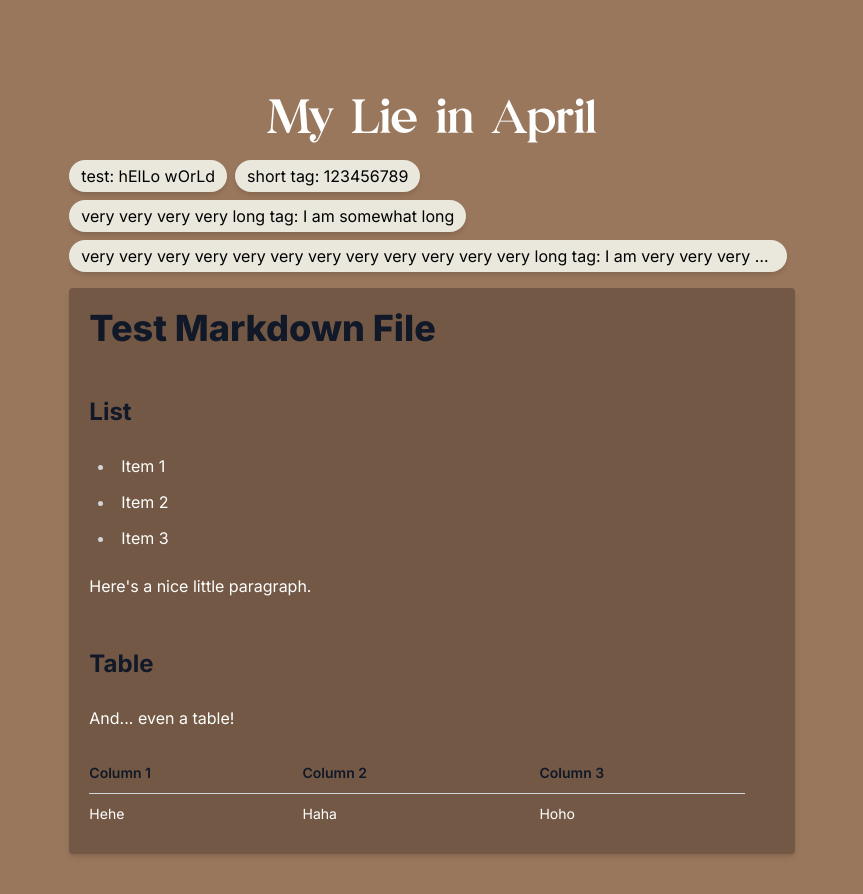
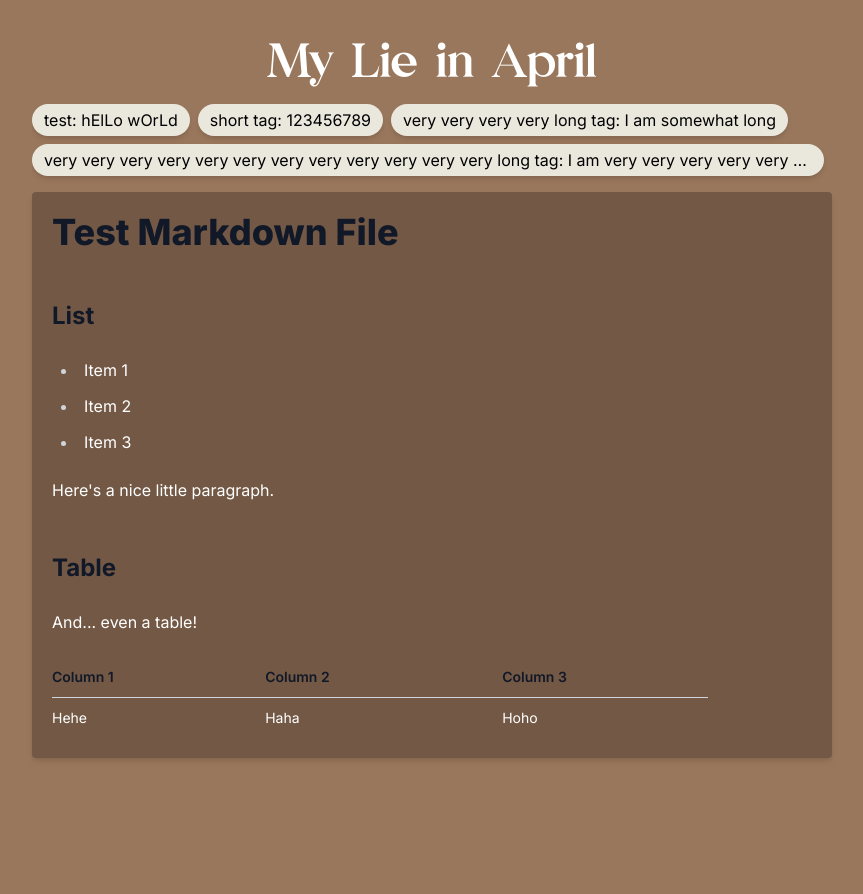
Before and after one commit to McNaBry/cataloguer, a Next.js app: page /entry in a window 1280 px wide. Shown: the top 894 px of the page, without its empty margins (208-1071 px from the left). After the commit the page ends 800 px from the top, so only its background shows below. Built offline with nearby package versions, Linux system fonts and the light colour scheme.

Commit message:
Adjust positioning styles

```diff
--- a/app/entry/page.tsx
+++ b/app/entry/page.tsx
@@ -36,7 +36,6 @@ function EntryTags({ tagData }: { tagData: Record<string, any> }) {
 
 function EntryCard() {
   const result = retrieveMarkdown()
-  console.log(result.data)
   return (
     <div className="w-full lg:w-2/3 min-h-full h-fit flex flex-col">
       <EntryTags tagData={result.data} />
@@ -47,7 +46,7 @@ function EntryCard() {
 
 export default function Entry() {
   return (
-    <main className="h-full flex flex-col items-center content-center">
+    <main className="p-10 flex flex-col items-center justify-center">
       <h1 className="font-emerl text-5xl mb-4">My Lie in April</h1>
       <EntryCard />
     </main>
--- a/app/layout.tsx
+++ b/app/layout.tsx
@@ -24,8 +24,8 @@ export default function RootLayout({
   children: React.ReactNode
 }) {
   return (
-    <html lang="en" className="min-h-full h-fit bg-sorrell-brown text-white">
-      <body className={`h-full p-5 md:p-24 ${emerland.variable} ${inter.variable} font-inter`}>{children}</body>
+    <html lang="en" className="h-full bg-sorrell-brown text-white m-0 p-0">
+      <body className={`h-full m-0 p-0 ${emerland.variable} ${inter.variable} font-inter`}>{children}</body>
     </html>
   )
 }
--- a/app/page.tsx
+++ b/app/page.tsx
@@ -103,7 +103,7 @@ function CategorySelector() {
 
 export default function Home() {
   return (
-    <main className="h-full flex flex-col items-center justify-center content-center">
+    <main className="relative h-full p-10 flex flex-col items-center justify-center">
       <h1 className="font-emerl text-5xl mb-2">cataloguer.</h1>
       <div className="w-100 flex flex-col">
         <CategorySelector />
--- a/app/view-entries/page.tsx
+++ b/app/view-entries/page.tsx
@@ -61,7 +61,7 @@ export default function EntryViewer() {
   }
 
     return (
-      <main className="h-full flex flex-col items-center content-center">
+      <main className="p-10 flex flex-col items-center justify-center">
         <h1 className="font-emerl text-5xl mb-2">{category}</h1>
         <Link href="/" className="w-fit h-fit">
           <button className="w-full h-full bg-button py-0.5 pl-1 pr-3 border-b-4 border-button-dark flex justify-center items-center hover:bg-button-hover rounded">
```
